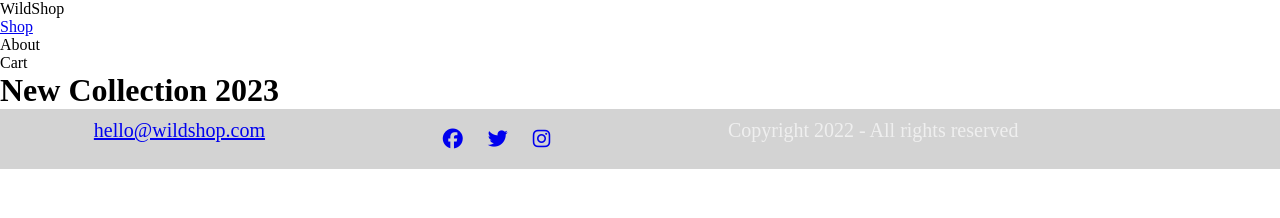
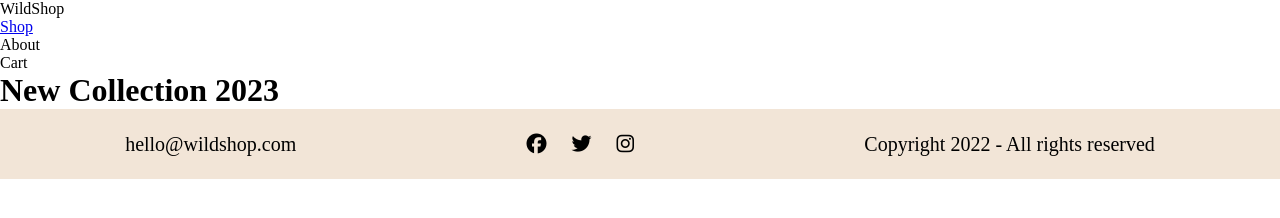
Before and after one commit to AndyLeo98/WildShop, a plain HTML site: page homePage.html in a window 1280 px wide. Drawn offline with Linux system fonts and the light colour scheme.

Commit message:
updated style  footer

```diff
--- a/homePage.html
+++ b/homePage.html
@@ -29,7 +29,7 @@
 
     <div class="footer">
 
-      <p><a href="mailto:hello@wildshop.com">hello@wildshop.com</a></head></p>
+      <p><a class="contactEmail" href="mailto:hello@wildshop.com">hello@wildshop.com</a></p>
 
   <ul>
 
@@ -42,8 +42,8 @@
 
   </ul>
 
-  <p>Copyright 2022 - All rights reserved</p>
-  <div></div>
+  <p class="copyright">Copyright 2022 - All rights reserved</p>
+
 </footer>
 </div>
 </div>
--- a/style.css
+++ b/style.css
@@ -86,12 +86,12 @@
   font-size: 20px;
   margin-bottom: 10px;
   width: 100%;
-  padding: 10px;
-  background: lightgray;
-  color: #efefef;
+  padding: 15px;
+  background-color: #F2E5D7;
+  color: black;
   display: flex;
   justify-content: space-around;
-  text-align: left;
+  align-items: center;
 }
 
 .footer li {
@@ -103,4 +103,15 @@
 
 i {
   padding: 10px;
-  }
+  color: black;
+}
+
+ .copyright {
+  align-items: center;
+
+ }
+
+ .contactEmail {
+  text-decoration: none;
+  color: black;
+ }
```
